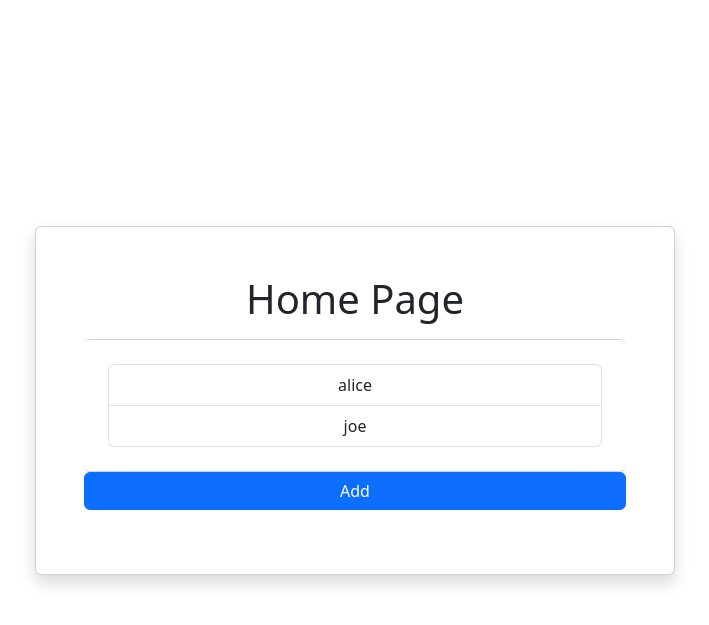
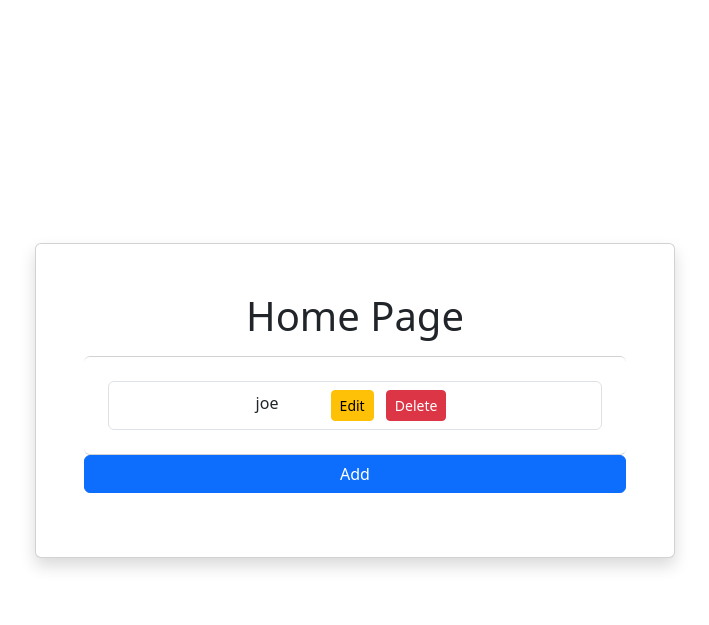
Before and after one commit to charmeepaneliya/Nodejs-backend, a Node server app: page / in a window 1280 px wide. Shown: the top 625 px of the page, without its empty margins (285-994 px from the left). Run offline with Node 20, Linux system fonts and the light colour scheme; the visitor is signed in with stand-in values (Sample User, id 1).

Commit message:
edit delete

```diff
--- a/04_ejs/app.js
+++ b/04_ejs/app.js
@@ -3,13 +3,20 @@ import express from  "express";
 
 const app = express();
 
+app.set("view engine","ejs");
+
 app.use(express.urlencoded({extended: true}));
 
-app.set("view engine","ejs");
 
 let studentList = [
-    {name:"alice"},
-    {name:"joe"}
+    {
+        id:1,
+        name:"alice"
+    },
+    {
+        id:2,
+        name:"joe"
+    }
 ];
 
 app.get("/",(req,res)=>{
@@ -21,12 +28,51 @@ app.get("/add",(req,res)=>{
 });
 
 app.post("/add",(req,res)=>{
-    const name = req.body.name;
+    const {name} = req.body;
 
-    studentList.push({
+    const newStudent = {
+        id: new Date().getTime(),
+        name
+    };
 
-        name
-    });
+    studentList.push(newStudent);
+
+    res.redirect("/");
+});
+
+//--------- Delete----------
+
+app.get("/delete/:id",(req,res)=>{
+
+    const id = Number(req.params.id);
+
+    studentList = studentList.filter(s => s.id !== id);
+
+    res.redirect("/");
+});
+
+//---------Edit---------
+
+app.get("/edit/:id",(req,res)=>{
+
+    const id = Number(req.params.id);
+
+    const student = studentList.find(s => s.id === id);
+
+    res.render("edit",{student});
+});
+
+//---------Update---------
+
+app.post("/edit/:id",(req,res)=>{
+    const id = Number(req.params.id);
+    const {name} = req.body;
+
+    const student = studentList.find(s => s.id === id);
+
+    if(student){
+        student.name = name;
+    }
 
     res.redirect("/");
 });
--- a/04_ejs/views/add.ejs
+++ b/04_ejs/views/add.ejs
@@ -12,6 +12,7 @@
         <h1 class="text-center mb-3">Add user</h1>
 
     <form action="/add" method="post">
+
       <input class="w-100 p-2 rounded border-1" type="text" name="name" placeholder="Enter Name" required />
       <br /><br />
 
--- a/04_ejs/views/index.ejs
+++ b/04_ejs/views/index.ejs
@@ -12,12 +12,20 @@
             <h1 class="text-center mb-3">Home Page</h1>
 
     <ul class="list-group p-4">
-    <% studentList.forEach((s) => { %>
-        <li class="list-group-item text-center "><%= s.name %></li>
-    <% }) %>
-</ul>
+        <% studentList.forEach((s) => { %>
+            <li class="list-group-item text-center ">
+                <span class="me-5"><%= s.name %></span>
+                    <a href="/edit/<%=s.id%>" class="btn btn-warning btn-sm me-2">Edit</a>
+                    <a href="/delete/<%=s.id%>" class="btn btn-danger btn-sm me-2">Delete</a>
+                <div>
 
-<a class="text-center btn btn-primary mb-3" href="/add">Add</a>
+                </div>
+            </li>
+        <% }) %>
+    </ul>
+
+        <a class="text-center btn btn-primary mb-3" href="/add">Add</a>
+
         </div>
 
     </div>
```
Also changed, not shown: 04_ejs/views/edit.ejs (added, +20 -0 lines).
